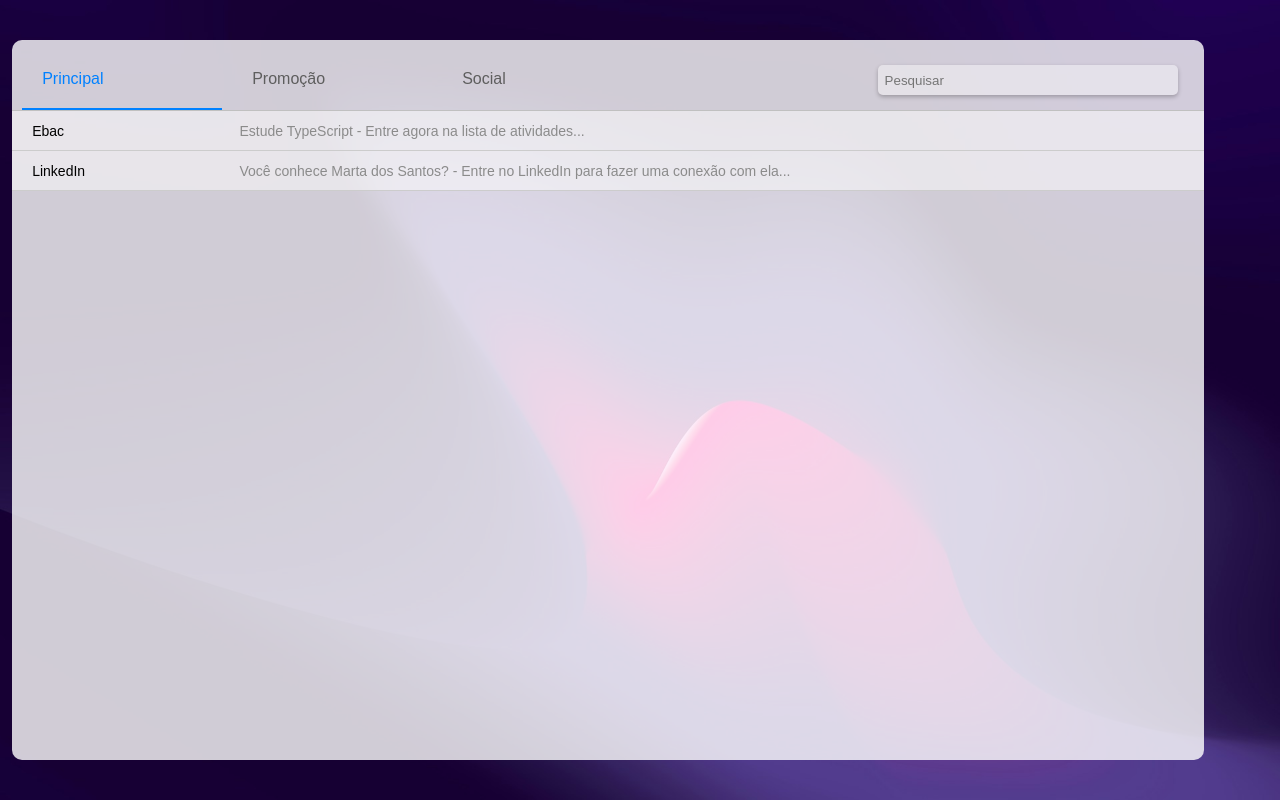
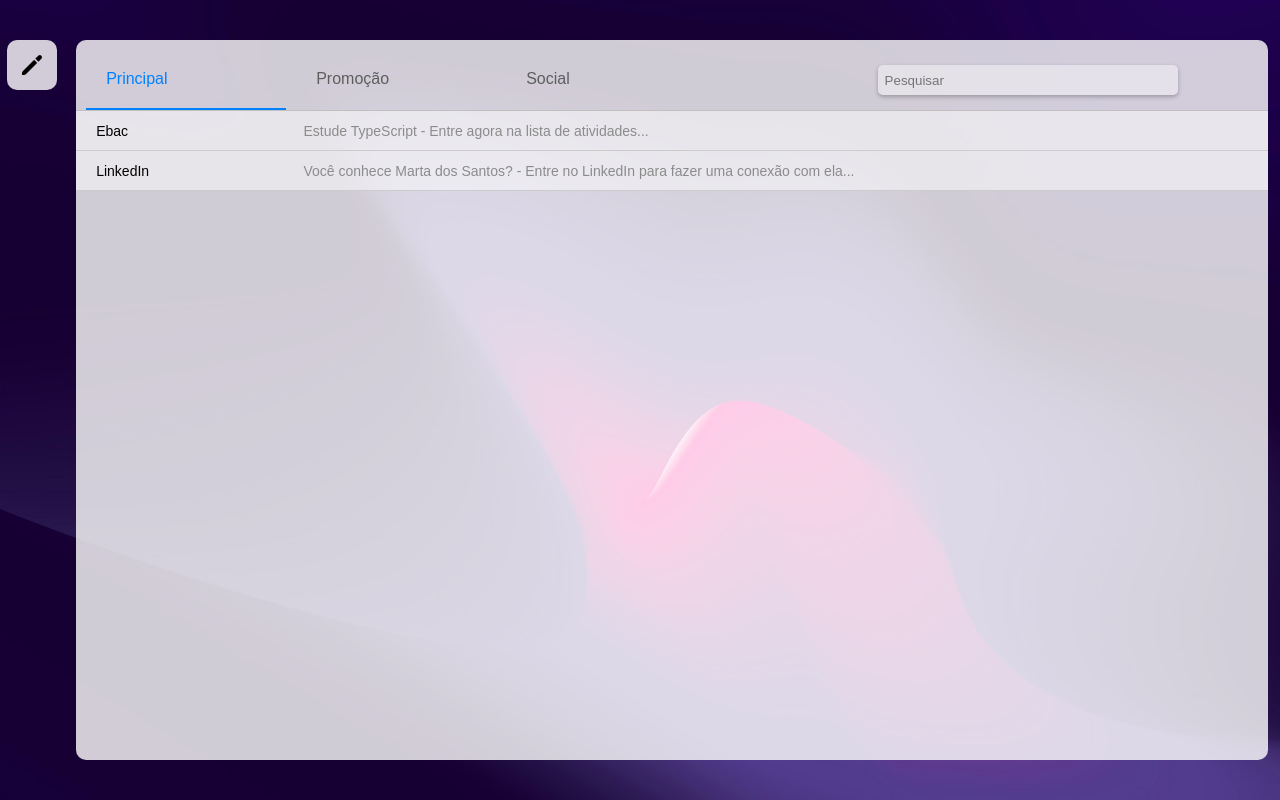
Before and after one commit to LucasB0mfim/MeuEmail, a React (Create React App) app: page / in a window 1280 px wide. Built offline with nearby package versions, Linux system fonts and the light colour scheme.

Commit message:
Colocando o Botão Lateral - 20/02/24

```diff
--- a/src/containers/BarraLateral/styles.ts
+++ b/src/containers/BarraLateral/styles.ts
@@ -3,9 +3,13 @@ import { Link } from 'react-router-dom'
 
 export const BarraLateral = styled.aside`
   display: flex;
-  justify-content: right;
+  justify-content: center;
   height: 90vh;
-  width: 0%;
+  width: 5%;
+
+  @media (max-width: 768px) {
+    width: 0%;
+  }
 `
 
 export const BotaoEscrever = styled(Link)`
```
